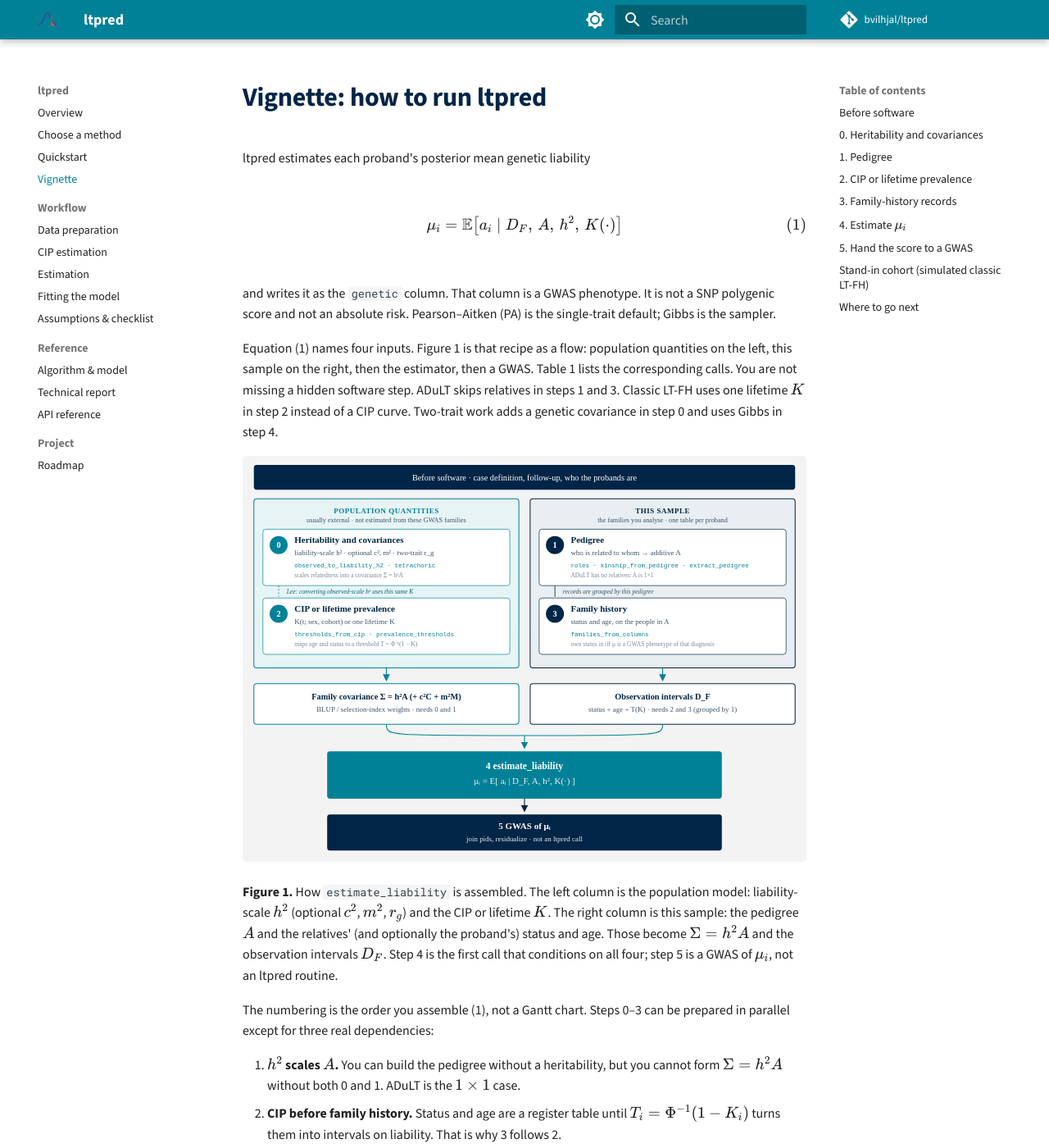
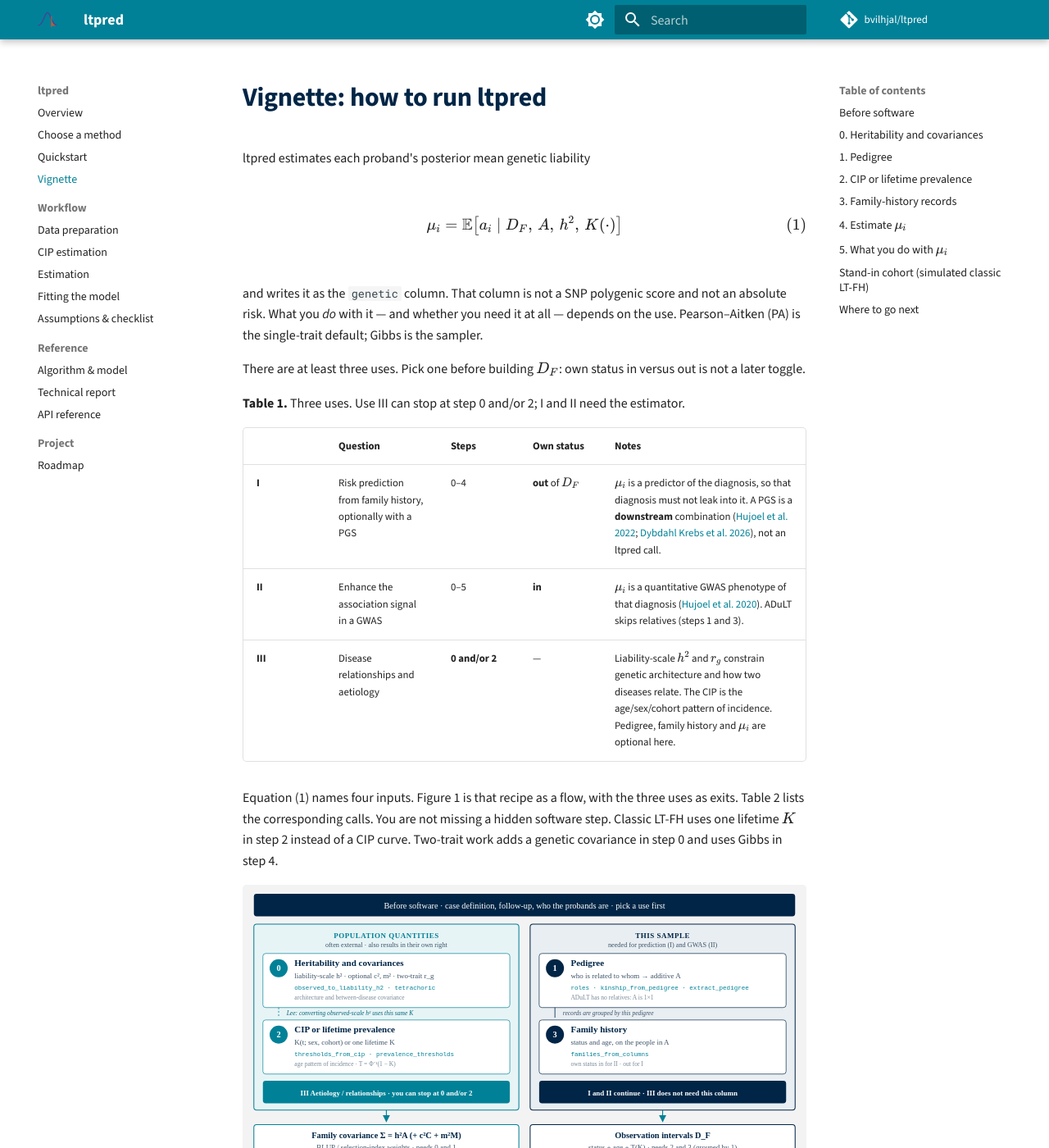
Before and after one commit to bvilhjal/ltpred, an MkDocs documentation site: the page built from docs/vignette.md, in a window 1280 px wide and 1400 px high. Shown: the whole window at 82% size. Built offline with MkDocs 1.6.1 and Material for MkDocs 9.7.7, drawn with Linux system fonts in a browser that asks for light colours; comment, search, counter and statistics services are not loaded; some of the changed text lies outside the part shown.

Commit message:
Spell out three uses of the ltpred pipeline.
The vignette now leads with risk prediction (own status out, optional
PGS), GWAS-signal enhancement (own status in), and aetiology from h²/r_g
and/or CIP — which can stop at steps 0 and/or 2. The pipeline figure
shows those three exits rather than funneling everything into a GWAS.

````diff
--- a/docs/vignette.md
+++ b/docs/vignette.md
@@ -1,6 +1,6 @@
 ---
 title: Vignette
-description: How to run ltpred — h², pedigree, CIP, family history, estimate, GWAS.
+description: How to run ltpred — three uses, then h², pedigree, CIP, family history.
 ---
 
 # Vignette: how to run ltpred
@@ -12,27 +12,40 @@ $$
 \tag{1}
 $$
 
-and writes it as the `genetic` column. That column is a GWAS phenotype. It
-is not a SNP polygenic score and not an absolute risk. Pearson–Aitken (PA)
-is the single-trait default; Gibbs is the sampler.
+and writes it as the `genetic` column. That column is not a SNP polygenic
+score and not an absolute risk. What you *do* with it — and whether you
+need it at all — depends on the use. Pearson–Aitken (PA) is the
+single-trait default; Gibbs is the sampler.
 
-Equation (1) names four inputs. Figure 1 is that recipe as a flow:
-population quantities on the left, this sample on the right, then the
-estimator, then a GWAS. Table 1 lists the corresponding calls. You are
-not missing a hidden software step. ADuLT skips relatives in steps 1
-and 3. Classic LT-FH uses one lifetime $K$ in step 2 instead of a CIP
-curve. Two-trait work adds a genetic covariance in step 0 and uses Gibbs
-in step 4.
+There are at least three uses. Pick one before building $D_F$: own
+status in versus out is not a later toggle.
 
-![ltpred pipeline: heritability, CIP, pedigree and family history join in estimate_liability, then a GWAS](assets/pipeline.svg)
+**Table 1.** Three uses. Use III can stop at step 0 and/or 2; I and II
+need the estimator.
 
-**Figure 1.** How `estimate_liability` is assembled. The left column is
-the population model: liability-scale $h^2$ (optional $c^2$, $m^2$,
-$r_g$) and the CIP or lifetime $K$. The right column is this sample:
-the pedigree $A$ and the relatives' (and optionally the proband's)
-status and age. Those become $\Sigma=h^2A$ and the observation intervals
-$D_F$. Step 4 is the first call that conditions on all four; step 5 is a
-GWAS of $\mu_i$, not an ltpred routine.
+| | Question | Steps | Own status | Notes |
+|---|---|---|---|---|
+| **I** | Risk prediction from family history, optionally with a PGS | 0–4 | **out** of $D_F$ | $\mu_i$ is a predictor of the diagnosis, so that diagnosis must not leak into it. A PGS is a **downstream** combination ([Hujoel et al. 2022](https://doi.org/10.1016/j.xgen.2022.100152); [Dybdahl Krebs et al. 2026](https://doi.org/10.1016/j.ajhg.2025.11.016)), not an ltpred call. |
+| **II** | Enhance the association signal in a GWAS | 0–5 | **in** | $\mu_i$ is a quantitative GWAS phenotype of that diagnosis ([Hujoel et al. 2020](https://doi.org/10.1038/s41588-020-0613-6)). ADuLT skips relatives (steps 1 and 3). |
+| **III** | Disease relationships and aetiology | **0 and/or 2** | — | Liability-scale $h^2$ and $r_g$ constrain genetic architecture and how two diseases relate. The CIP is the age/sex/cohort pattern of incidence. Pedigree, family history and $\mu_i$ are optional here. |
+
+Equation (1) names four inputs. Figure 1 is that recipe as a flow, with
+the three uses as exits. Table 2 lists the corresponding calls. You are
+not missing a hidden software step. Classic LT-FH uses one lifetime $K$
+in step 2 instead of a CIP curve. Two-trait work adds a genetic
+covariance in step 0 and uses Gibbs in step 4.
+
+![ltpred pipeline: three uses from heritability, CIP, pedigree and family history](assets/pipeline.svg)
+
+**Figure 1.** How the inputs assemble, and where you can stop. The left
+column is the population model: liability-scale $h^2$ (optional $c^2$,
+$m^2$, $r_g$) and the CIP or lifetime $K$. **Use III can stop there.**
+The right column is this sample: the pedigree $A$ and the relatives'
+(and optionally the proband's) status and age. Those become
+$\Sigma=h^2A$ and the observation intervals $D_F$. Step 4 is the first
+call that conditions on all four. **Use I** takes $\mu_i$ with own
+status out; **use II** takes $\mu_i$ with own status in and hands it to
+a GWAS (not an ltpred routine).
 
 The numbering is the order you assemble (1), not a Gantt chart. Steps
 0–3 can be prepared in parallel except for three real dependencies:
@@ -49,8 +62,8 @@ The numbering is the order you assemble (1), not a Gantt chart. Steps
 Lee's map is the only backward arrow: converting an observed-scale
 $h^2$ uses the same population $K$ as the thresholds.
 
-**Table 1.** What to do, in order. Function names only; the dependencies
-are in Figure 1.
+**Table 2.** What to do, in order. Function names only; the dependencies
+are in Figure 1. Skip steps that Table 1 says the use does not need.
 
 | Step | You supply | ltpred |
 |---|---|---|
@@ -60,7 +73,7 @@ are in Figure 1.
 | 2 | Prevalence or CIP $K(\cdot)$ | `prevalence_thresholds` or `thresholds_from_cip` |
 | 3 | Status and ages (family history) | `families_from_columns` |
 | 4 | — | `estimate_liability` |
-| 5 | Genotyped sample | join `pids`, residualize; GWAS is elsewhere |
+| 5 | People to score (I) or genotype (II) | join `pids`; GWAS / PGS combination is elsewhere |
 
 A compact script that prints the numbers below is
 [`examples/vignette.py`](https://github.com/bvilhjal/ltpred/blob/main/examples/vignette.py)
@@ -74,16 +87,17 @@ simulator and start from your table.
 Fix a case definition, follow-up, and a family-history source that you are
 willing to defend
 ([checklist](assumptions.md#real-data-checklist)). Decide who the
-**probands** are (usually the genotyped people). Decide whether $\mu_i$
-will be a GWAS phenotype built from that diagnosis (own status in $D_F$)
-or a relatives-only predictor of it (own status out). That decision is
-used in step 3; it is not a later toggle on the estimator.
+**probands** are (usually the genotyped people). Pick a row of Table 1.
+Uses I and II disagree on whether the proband's own diagnosis enters
+$D_F$; that choice is used in step 3, not as a later toggle on the
+estimator. Use III may not need a pedigree at all.
 
 ## 0. Heritability and covariances
 
-`estimate_liability` **conditions** on $h^2$. Pass a **liability-scale**
-value. An observed-scale number mis-calibrates $\hat{\mu}_i$ (ranking is
-more robust than the scale).
+For uses I and II, `estimate_liability` **conditions** on $h^2$. Pass a
+**liability-scale** value. An observed-scale number mis-calibrates
+$\hat{\mu}_i$ (ranking is more robust than the scale). For use III, $h^2$
+and $r_g$ can *be* the result.
 
 Prefer an external estimate. A first-degree check is Falconer's
 $h^2 \approx 2\rho_{\mathrm{tet}}$. The Lee map from an observed-scale
@@ -151,6 +165,9 @@ $h^2$ in step 0 may not. ADuLT has no relatives: skip this step.
 
 ## 2. CIP or lifetime prevalence
 
+For use III the CIP *is* the result: the age, sex and cohort pattern of
+incidence. For uses I and II it is an input to the thresholds below.
+
 Thresholds give the interval for each observed liability. Classic LT-FH
 uses one $T=\Phi^{-1}(1-K)$. LT-FH++ and ADuLT use a person-specific CIP
 
@@ -195,10 +212,10 @@ One row per observed person: `fam_id`, `role` (or a kinship column order),
 rejected. Join these records to the pedigree from step 1; the thresholds
 from step 2 are the `lower` / `upper` columns.
 
-Include role `o` when $\mu_i$ is a GWAS phenotype built from that
-diagnosis. Omit `o`, or give it $(-\infty,\infty)$, when the same
-diagnosis is later the prediction target. ADuLT with `o` unbound has
-nothing left to condition on.
+Include role `o` for **use II** ($\mu_i$ is a GWAS phenotype of that
+diagnosis). Omit `o`, or give it $(-\infty,\infty)$, for **use I** (the
+same diagnosis is the prediction target). ADuLT with `o` unbound has
+nothing left to condition on. Use III may skip this step.
 
 ```python
 from ltpred import families_from_columns
@@ -235,14 +252,22 @@ upper, h2=h2, target=0)`.
 With relatives and a personalised CIP this is LT-FH++; with only role `o`
 it is ADuLT; with one lifetime $T$ and relatives it is classic LT-FH.
 
-## 5. Hand the score to a GWAS
+## 5. What you do with $\mu_i$
 
-Join `res.pids` to genotyped IDs. Residualize for sex, cohort, PCs, and
-batch, or put them in a mixed model. Prefer an association method that
-handles relatedness if related targets remain. ltpred does not run the
-GWAS. Combining $\mu_i$ with a PGS is a downstream model
+**Use I (prediction).** Join `res.pids` to the people whose risk you
+want. Do not put the predicted diagnosis into $D_F$. A PGS, if you have
+one, is combined **after** this step — a target-population prediction
+model, not something ltpred fits
 ([Hujoel et al. 2022](https://doi.org/10.1016/j.xgen.2022.100152);
 [Dybdahl Krebs et al. 2026](https://doi.org/10.1016/j.ajhg.2025.11.016)).
+
+**Use II (GWAS).** Join `res.pids` to genotyped IDs. Residualize for sex,
+cohort, PCs, and batch, or put them in a mixed model. Prefer an
+association method that handles relatedness if related targets remain.
+ltpred does not run the GWAS.
+
+**Use III** does not need this step. The quantities of interest were $h^2$,
+$r_g$, and/or $K(\cdot)$ in steps 0 and 2.
 
 ## Stand-in cohort (simulated classic LT-FH)
 
@@ -282,7 +307,7 @@ role-grammar PA scores to numerical noise.
 | One-page copy-paste | [Quickstart](quickstart.md) |
 | Which model to run | [Choose a method](guide.md) |
 | Roles, trios, real tables | [Data preparation](data-preparation.md) |
-| Kaplan–Meier / Aalen–Johansen | [CIP estimation](cip-estimation.md) |
+| Kaplan–Meier / Aalen–Johansen (use III may stop here) | [CIP estimation](cip-estimation.md) |
 | Engines, scaling, GWAS export | [Estimation](estimation.md) |
 | Fitting $h^2$ / $A{+}C{+}M$ | [Inference](inference.md) |
 | Pre-flight list | [Assumptions & checklist](assumptions.md) |
````
Also changed, not shown: CHANGELOG.md (+9 -6 lines), README.md (+2 -2 lines), docs/guide.md (+25 -9 lines), docs/index.md (+2 -2 lines), docs/quickstart.md (+1 -1 lines), docs/assets/pipeline.svg, 1 other file.
